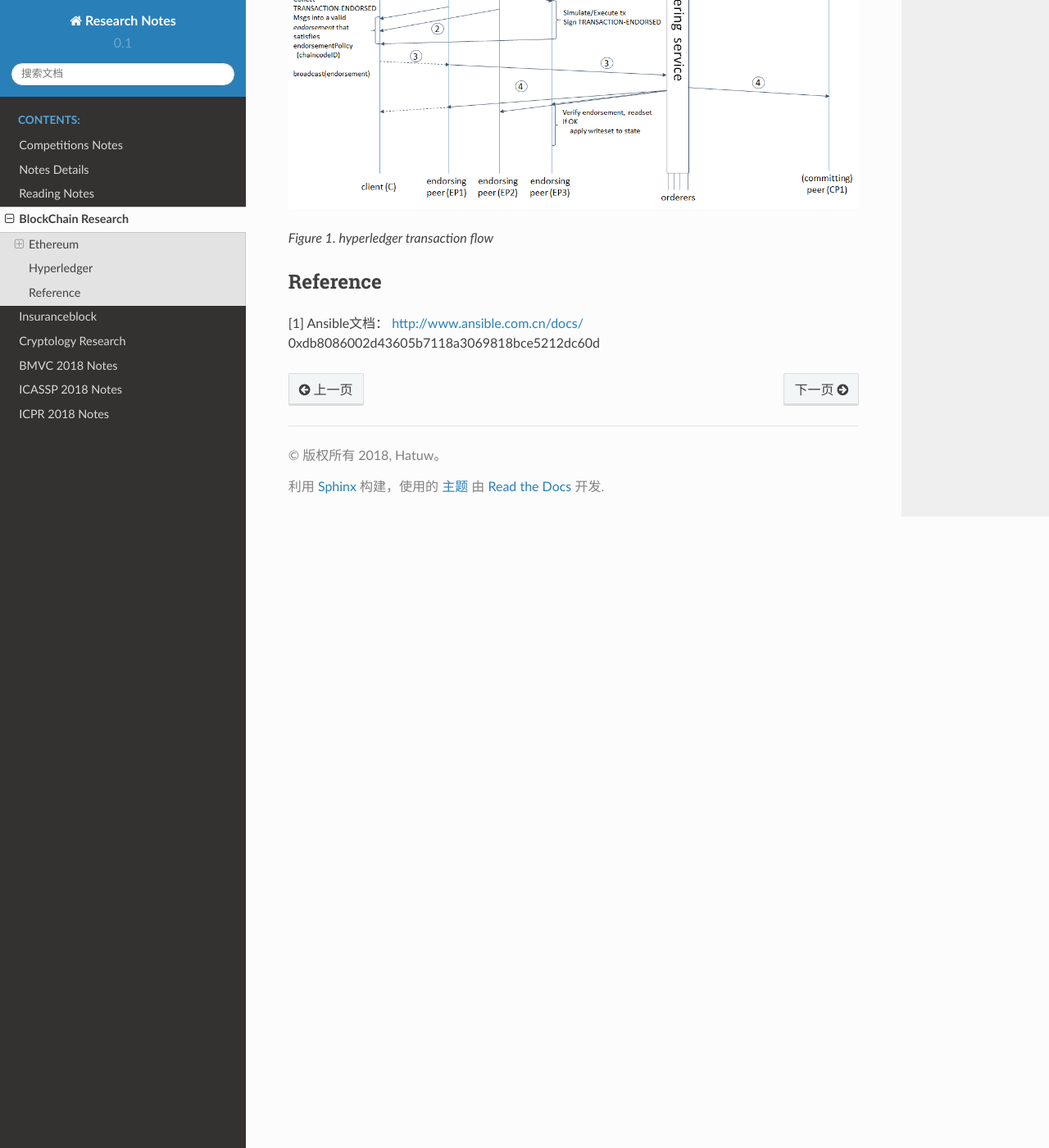
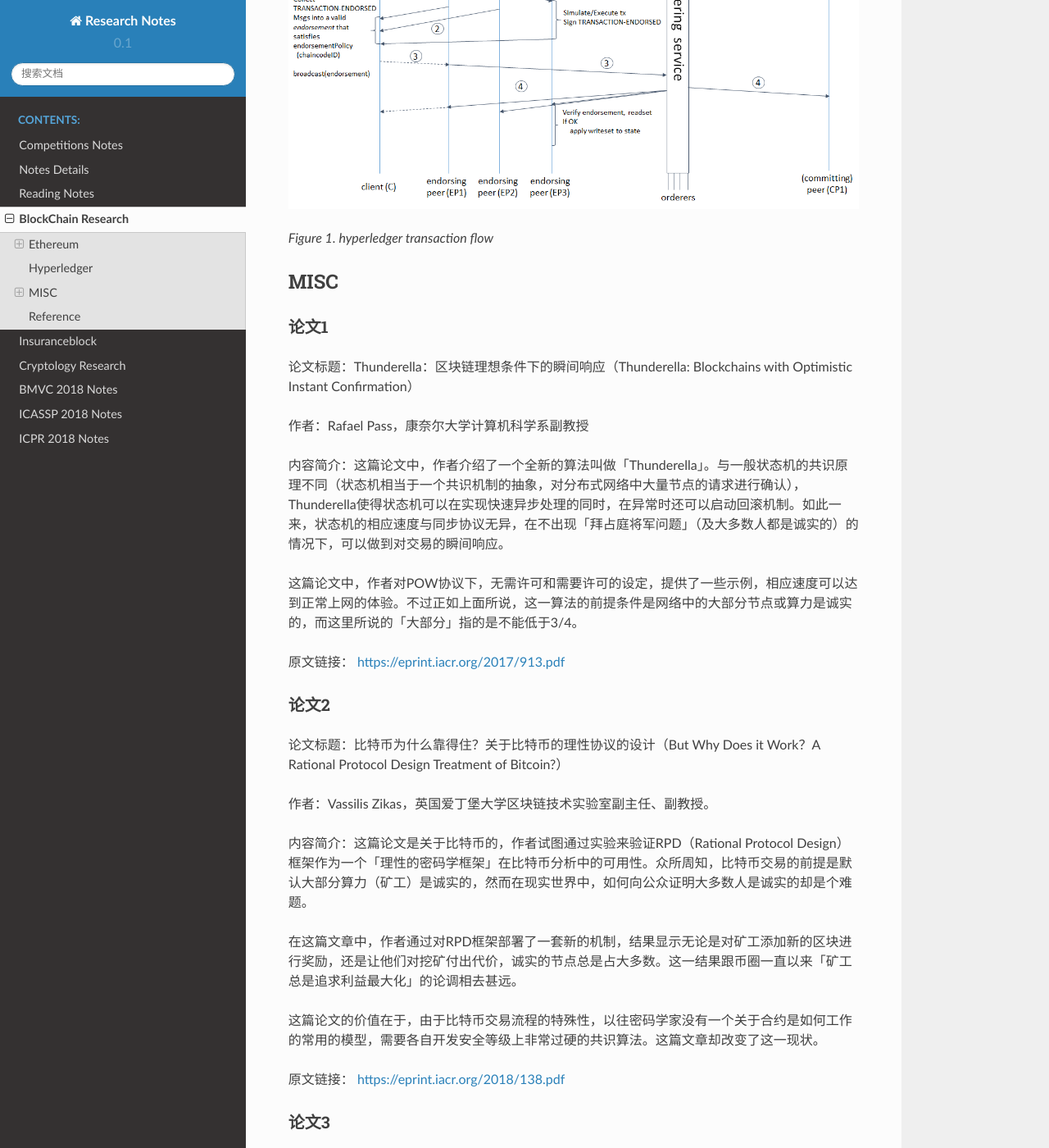
Before and after one commit to Hatuw/research, a Sphinx documentation site: the page built from docs/source/blockchain/index.rst, in a window 1280 px wide and 1400 px high, scrolled down 1648 px. Shown: the whole window at 82% size. Built offline with Sphinx 7.4.7 and the Read the Docs theme 2.0.0, drawn with Linux system fonts in a browser that asks for light colours; some of the changed text lies outside the part shown.

Commit message:
update docs

```diff
--- a/docs/source/blockchain/index.rst
+++ b/docs/source/blockchain/index.rst
@@ -79,6 +79,84 @@
 
 *Figure 1. hyperledger transaction flow*
 
+MISC
+-----------
+
+论文1
+>>>>>>>
+
+论文标题：Thunderella：区块链理想条件下的瞬间响应（Thunderella: Blockchains with Optimistic Instant Confirmation）
+
+作者：Rafael Pass，康奈尔大学计算机科学系副教授
+
+内容简介：这篇论文中，作者介绍了一个全新的算法叫做「Thunderella」。与一般状态机的共识原理不同（状态机相当于一个共识机制的抽象，对分布式网络中大量节点的请求进行确认），Thunderella使得状态机可以在实现快速异步处理的同时，在异常时还可以启动回滚机制。如此一来，状态机的相应速度与同步协议无异，在不出现「拜占庭将军问题」（及大多数人都是诚实的）的情况下，可以做到对交易的瞬间响应。
+
+这篇论文中，作者对POW协议下，无需许可和需要许可的设定，提供了一些示例，相应速度可以达到正常上网的体验。不过正如上面所说，这一算法的前提条件是网络中的大部分节点或算力是诚实的，而这里所说的「大部分」指的是不能低于3/4。
+
+原文链接： https://eprint.iacr.org/2017/913.pdf
+
+
+论文2
+>>>>>>>
+
+论文标题：比特币为什么靠得住？关于比特币的理性协议的设计（But Why Does it Work？A Rational Protocol Design Treatment of Bitcoin?）
+
+作者：Vassilis Zikas，英国爱丁堡大学区块链技术实验室副主任、副教授。
+
+内容简介：这篇论文是关于比特币的，作者试图通过实验来验证RPD（Rational Protocol Design）框架作为一个「理性的密码学框架」在比特币分析中的可用性。众所周知，比特币交易的前提是默认大部分算力（矿工）是诚实的，然而在现实世界中，如何向公众证明大多数人是诚实的却是个难题。
+
+在这篇文章中，作者通过对RPD框架部署了一套新的机制，结果显示无论是对矿工添加新的区块进行奖励，还是让他们对挖矿付出代价，诚实的节点总是占大多数。这一结果跟币圈一直以来「矿工总是追求利益最大化」的论调相去甚远。
+
+这篇论文的价值在于，由于比特币交易流程的特殊性，以往密码学家没有一个关于合约是如何工作的常用的模型，需要各自开发安全等级上非常过硬的共识算法。这篇文章却改变了这一现状。
+
+原文链接： https://eprint.iacr.org/2018/138.pdf
+
+
+论文3
+>>>>>>>
+
+论文标题：Ouroboros Praos：一条自适应安全和半同步POS的区块链（Ouroboros Praos: An adaptively-secure, semi-synchronous proof-of-stake blockchain）
+
+作者：Peter Gaži，IOHK研究员
+
+内容简介：这篇文章中，作者提出了一个新的POS协议——Ouroboros Praos，这个协议可以看作是，针对IOHK之前发布的公链Cardano的升级算法。
+
+这一算法第一次实现了半同步条件下对完全自适应腐败（fully-adaptive corruption）的安全保护。尤其是比特币持有者以诚实者占大多数时，黑客可以随时随地对这些人进行「腐化」，这一协议保证了更安全的数字签名，以及对随机函数进行验证的新类别——在而已密钥的生成下，依然保持不可预测。
+
+不过，这个协议仅在随机预言机模型的标准加密假设中有效。
+
+原文链接： https://eprint.iacr.org/2017/573.pdf
+
+
+论文4
+>>>>>>>
+
+论文标题：可持续空间模型（Sustained Space Complexity）
+
+作者：Jo¨el Alwen，奥地利科学与技术学院研究员
+
+内容简介：MHF（Memory-hard functions）是一种函数，它的评测成本受存储成本所控制。在硬件设备（如FPGAs、ASICs）上对MHF进行评测，成本不比在x86设备上便宜。
+
+在这篇文章中，作者引入了一个叫做「持续内存机制」（Sustainedmemory Complexity）。这一机制在平行随机预言机中构建。通过n和O两个函数进行运算，其中n代表步骤，O代表存储，函数式为：O(n/ log(n))。在每个步骤中，一条询问被放入随机预言机，其他算法也可以将其他随机询问放入随机预言机。其存储为：Ω(n/ log(n)) ，步骤为：Ω(n)。
+
+原文链接： https://eprint.iacr.org/2018/147.pdf
+
+
+EUROCRYPT 2018 最佳论文
+>>>>>>>>>>>>>>>>>>>>>>>>>>>>
+
+在区块链论坛入选的4篇论文之外，还有一篇关于区块链的论文入选了「最佳论文」，就是下面这篇。
+
+论文标题：简单的连续工作证明（Simple Proofs of Sequential Work）
+
+作者：Krzysztof Pietrzak，密码学家、奥地利科学与技术学院研究员。Bram Cohen，BitTorrent创始人、Chia CEO
+
+内容简介：试图通过「空间证明」（Proof of Space）来保证比特币及其他加密货币的安全。「空间证明」是Bram Cohen之前提出的一种取代PoW的工作证明方式。
+
+原文链接： https://eprint.iacr.org/2018/183.pdf
+
+
+
 Reference
 ---------
 [1] Ansible文档： http://www.ansible.com.cn/docs/
```
